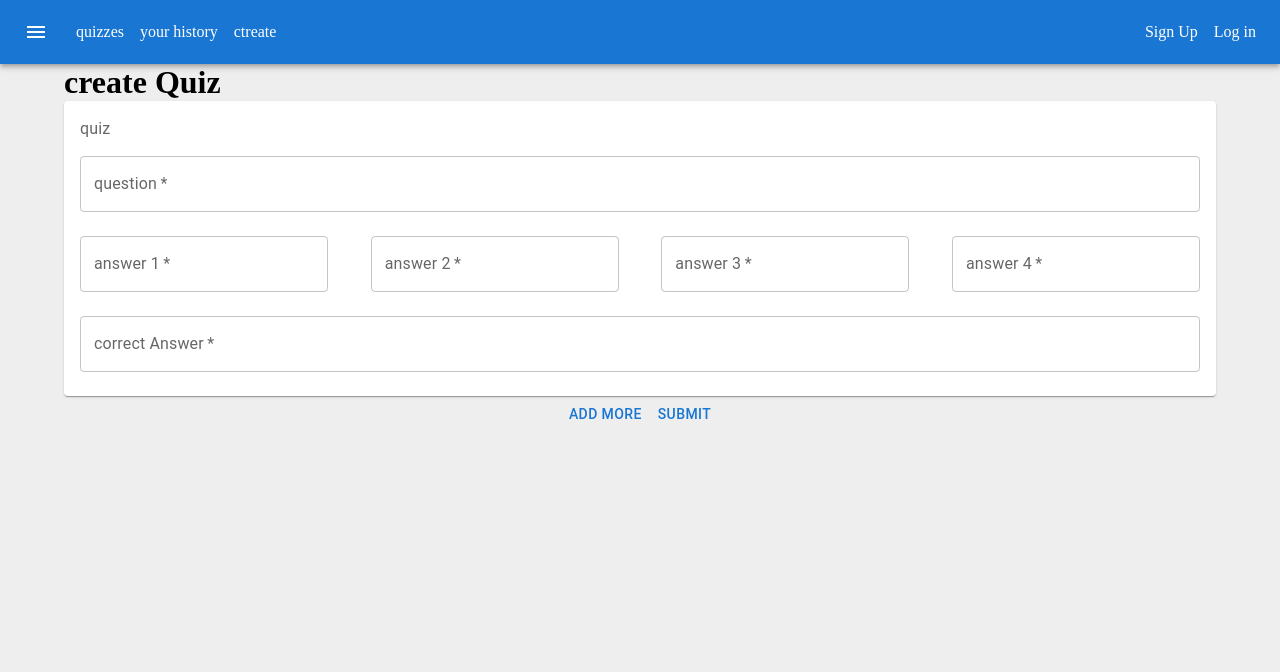
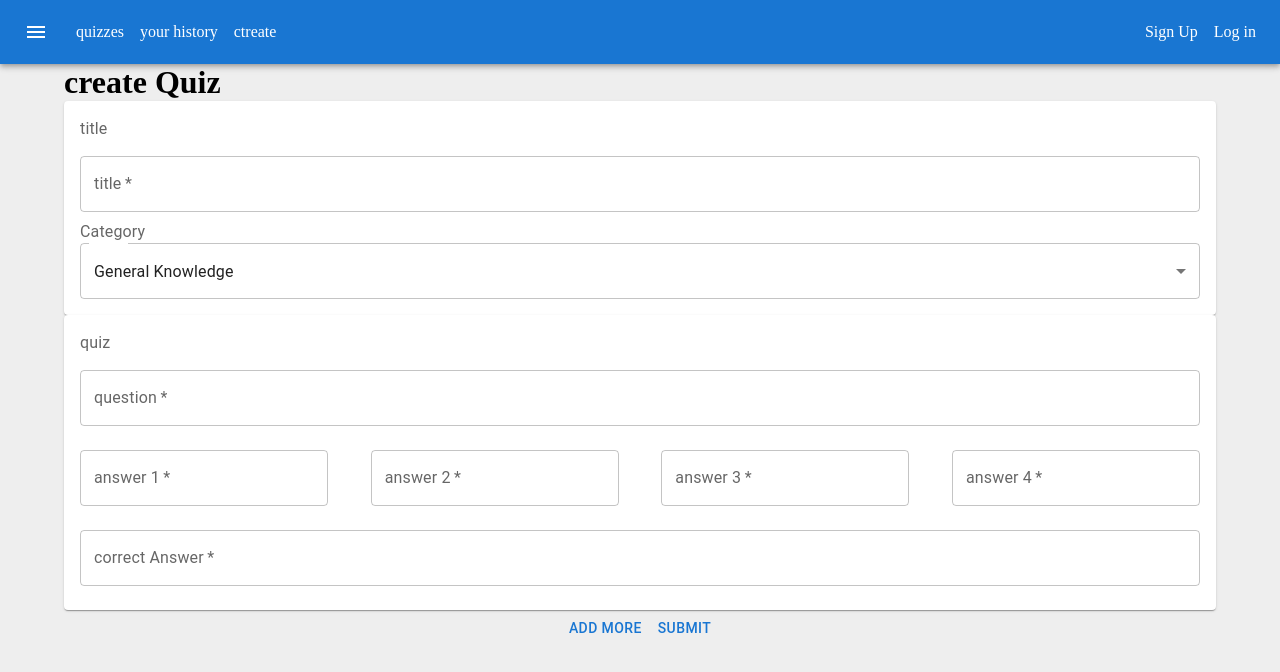
Before and after one commit to Mohammed-Almuziny/project2-frontend, a React (Create React App) app: page /create/quiz in a window 1280 px wide. Shown: the top 672 px of the page. Built offline with nearby package versions, Linux system fonts and the light colour scheme.

Commit message:
update create quize page

```diff
--- a/src/components/CreateQuestion/index.jsx
+++ b/src/components/CreateQuestion/index.jsx
@@ -17,6 +17,14 @@ export const CreateQuestion = ({ questions, setQuestions, i }) => {
     if (e.target.id === "question") newArr[i].question = e.target.value;
     if (e.target.id === "answer1")
       newArr[i].answers.splice(0, 1, e.target.value);
+    if (e.target.id === "answer2")
+      newArr[i].answers.splice(1, 1, e.target.value);
+    if (e.target.id === "answer3")
+      newArr[i].answers.splice(2, 1, e.target.value);
+    if (e.target.id === "answer4")
+      newArr[i].answers.splice(3, 1, e.target.value);
+      if (e.target.id === "correctAnswer")
+        newArr[i].correctAnswer = e.target.value;
 
     console.log(newArr);
     setQuestions(newArr);
@@ -63,6 +71,7 @@ export const CreateQuestion = ({ questions, setQuestions, i }) => {
               placeholder="answer 2"
               margin="normal"
               required
+              onChange={handleChange}
             >
               b
             </TextField>
@@ -72,6 +81,7 @@ export const CreateQuestion = ({ questions, setQuestions, i }) => {
               placeholder="answer 3"
               margin="normal"
               required
+              onChange={handleChange}
             >
               c
             </TextField>
@@ -81,6 +91,7 @@ export const CreateQuestion = ({ questions, setQuestions, i }) => {
               placeholder="answer 4"
               margin="normal"
               required
+              onChange={handleChange}
             >
               d
             </TextField>
@@ -93,6 +104,7 @@ export const CreateQuestion = ({ questions, setQuestions, i }) => {
             margin="normal"
             fullWidth={false}
             required
+            onChange={handleChange}
           ></TextField>
         </FormGroup>
       </Box>
--- a/src/components/CreateQuiz/index.jsx
+++ b/src/components/CreateQuiz/index.jsx
@@ -1,12 +1,16 @@
 import { react, useState, useEffect } from "react";
+import axios from "axios";
 import {
   Container,
+  Paper,
   Box,
   Button,
   FormGroup,
   FormControl,
   FormLabel,
   TextField,
+  Select,
+  MenuItem,
   FormControlLabel,
 } from "@mui/material";
 
@@ -15,6 +19,7 @@ import { CreateQuestion } from "../CreateQuestion";
 export const CreateQuiz = () => {
   const [questionNumber, setQuestionNumber] = useState([]);
   const [title, setTitle] = useState();
+  const [category, setCategory] = useState("General Knowledge");
   const [questions, setQuestions] = useState([
     // {
     //   question: "",
@@ -36,8 +41,24 @@ export const CreateQuiz = () => {
     setUseAwait(useAwait + 1);
   };
 
-  const handleSubmit = (e) => {
+  const handleSubmit = async (e) => {
     e.preventDefault();
+    console.log(questions);
+    console.table({ title, category });
+    console.table([...questions]);
+
+    const newObj = {
+      createrName: localStorage.getItem("user"),
+      title,
+      category,
+      questions,
+    };
+    await axios.post(`${process.env.REACT_APP_BASE_URL}/quizzes/create`, newObj);
+  };
+
+  const handleChangeCate = (e) => {
+    e.preventDefault();
+    setCategory(e.target.value);
     console.log(e);
   };
 
@@ -49,6 +70,10 @@ export const CreateQuiz = () => {
     console.log("useEffect for questions");
     console.log(questions);
   }, [questions]);
+
+  useEffect(() => {
+    console.log(title);
+  }, [title]);
 
   useEffect(() => {
     if (useAwait !== 0) {
@@ -70,6 +95,48 @@ export const CreateQuiz = () => {
         <h1>create Quiz</h1>
 
         <form onSubmit={handleSubmit}>
+          <Paper>
+            <Box p={2}>
+              <FormGroup>
+                <FormControl>
+                  <FormLabel> title </FormLabel>
+                  <TextField
+                    id="title"
+                    label="title"
+                    placeholder="title"
+                    margin="normal"
+                    fullWidth
+                    required
+                    onChange={(e) => setTitle(e.target.value)}
+                  >
+                    a
+                  </TextField>
+                </FormControl>
+              </FormGroup>
+
+              <FormGroup>
+                <FormControl>
+                  <FormLabel>Category</FormLabel>
+                  <Select
+                    id="title"
+                    label="title"
+                    placeholder="title"
+                    value={category}
+                    autoWidth={false}
+                    required
+                    onChange={handleChangeCate}
+                  >
+                    <MenuItem value={"General Knowledge"}>
+                      General Knowledge
+                    </MenuItem>
+                    <MenuItem value={"Film"}>Film</MenuItem>
+                    <MenuItem value={"Thirty"}>Thirty</MenuItem>
+                  </Select>
+                </FormControl>
+              </FormGroup>
+            </Box>
+          </Paper>
+
           {questionNumber.map((form) => {
             return form;
           })}
```
